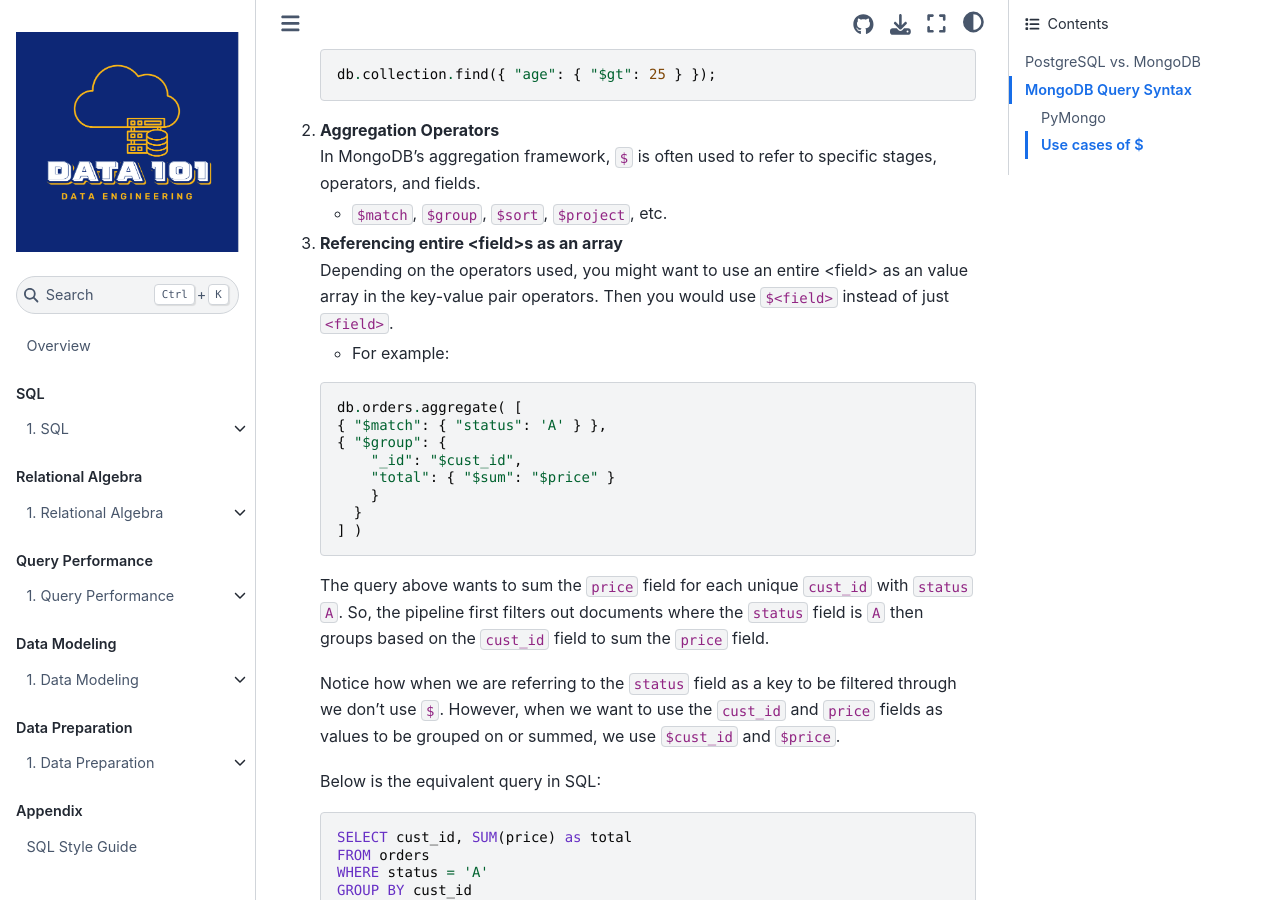
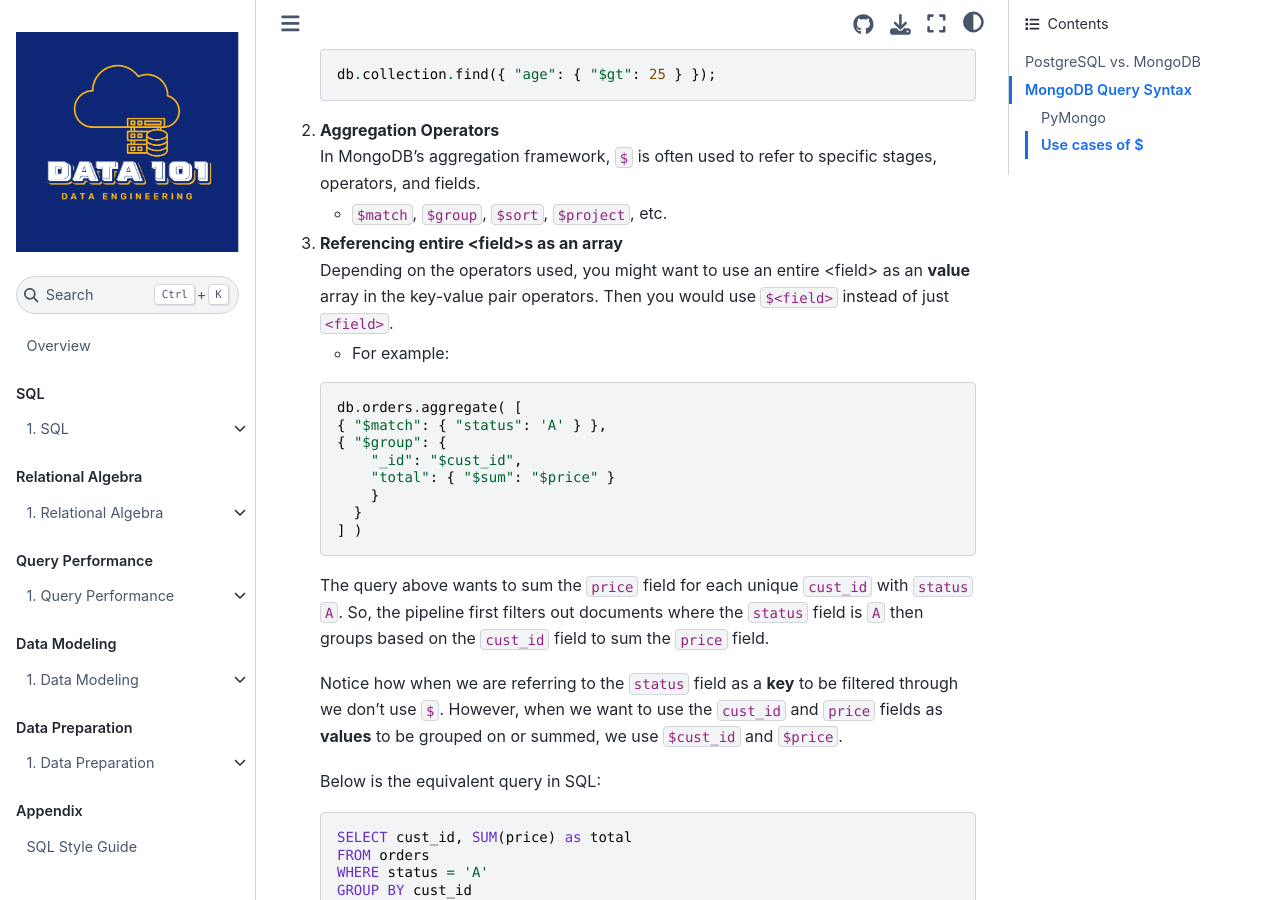
Before and after one commit to cal-data-eng/notes, a Jupyter Book: the page built from appendix/mongo-style.md, in a window 1280 px wide and 900 px high, scrolled down 1436 px. Built offline with Jupyter Book 1.0.4 settings and Sphinx 7.4.7 and the Sphinx Book theme 1.1.4, drawn with Linux system fonts in a browser that asks for light colours.

````diff
--- a/appendix/mongo-style.md
+++ b/appendix/mongo-style.md
@@ -49,7 +49,7 @@ In MongoDB’s aggregation framework, `$` is often used to refer to specific sta
     * `$match`, `$group`, `$sort`, `$project`, etc.
 
 3. **Referencing entire \<field\>s as an array** \
-Depending on the operators used, you might want to use an entire \<field\> as an value array in the key-value pair operators. Then you would use `$<field>` instead of just `<field>`.
+Depending on the operators used, you might want to use an entire \<field\> as an **value** array in the key-value pair operators. Then you would use `$<field>` instead of just `<field>`.
     * For example:
 
     ```python
@@ -64,7 +64,7 @@ Depending on the operators used, you might want to use an entire \<field\> as an
     ```
     The query above wants to sum the `price` field for each unique `cust_id` with `status` `A`. So, the pipeline first filters out documents where the `status` field is `A` then groups based on the `cust_id` field to sum the `price` field.
 
-    Notice how when we are referring to the `status` field as a key to be filtered through we don't use `$`. However, when we want to use the `cust_id` and `price` fields as values to be grouped on or summed, we use `$cust_id` and `$price`.
+    Notice how when we are referring to the `status` field as a **key** to be filtered through we don't use `$`. However, when we want to use the `cust_id` and `price` fields as **values** to be grouped on or summed, we use `$cust_id` and `$price`.
 
     Below is the equivalent query in SQL:
     ```sql
````
